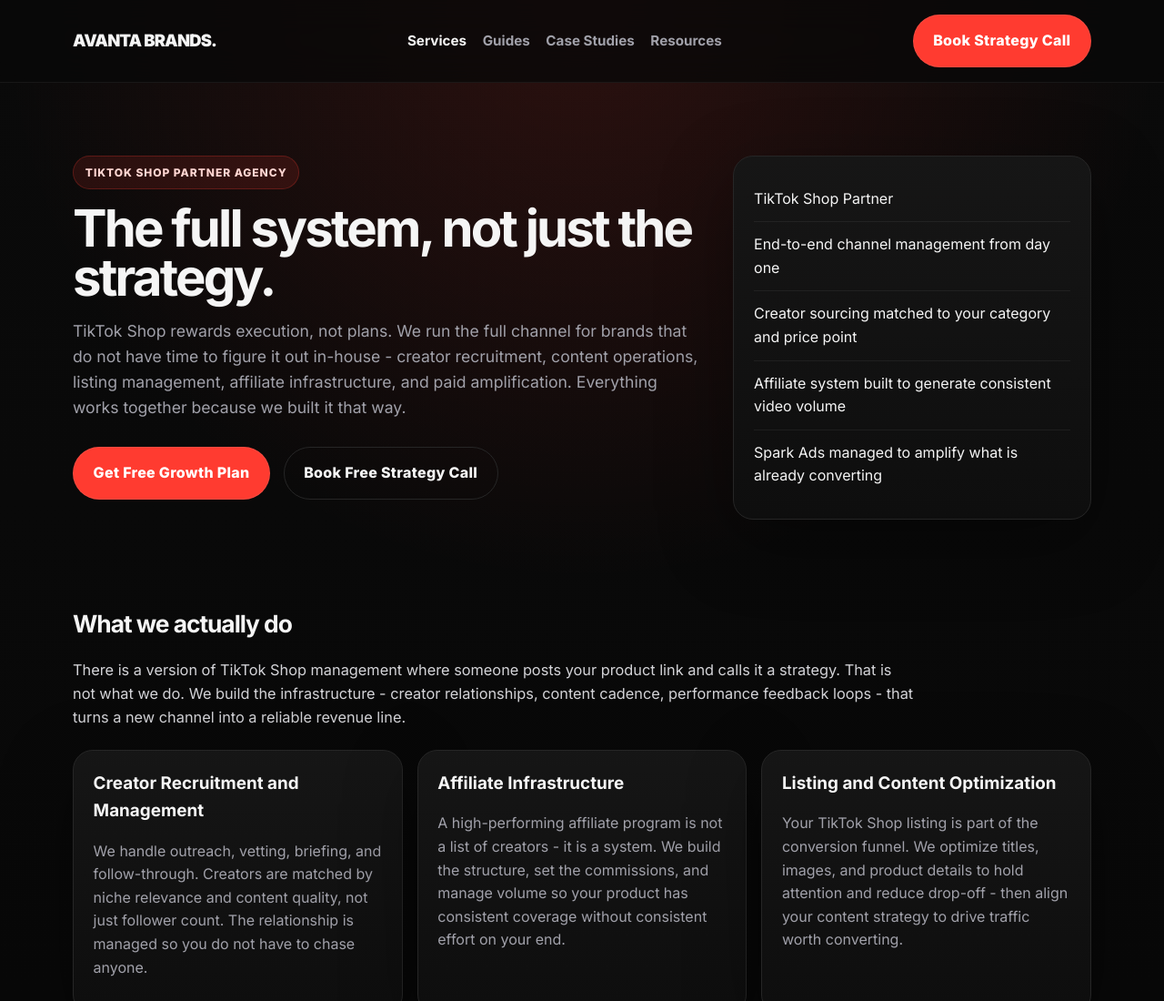
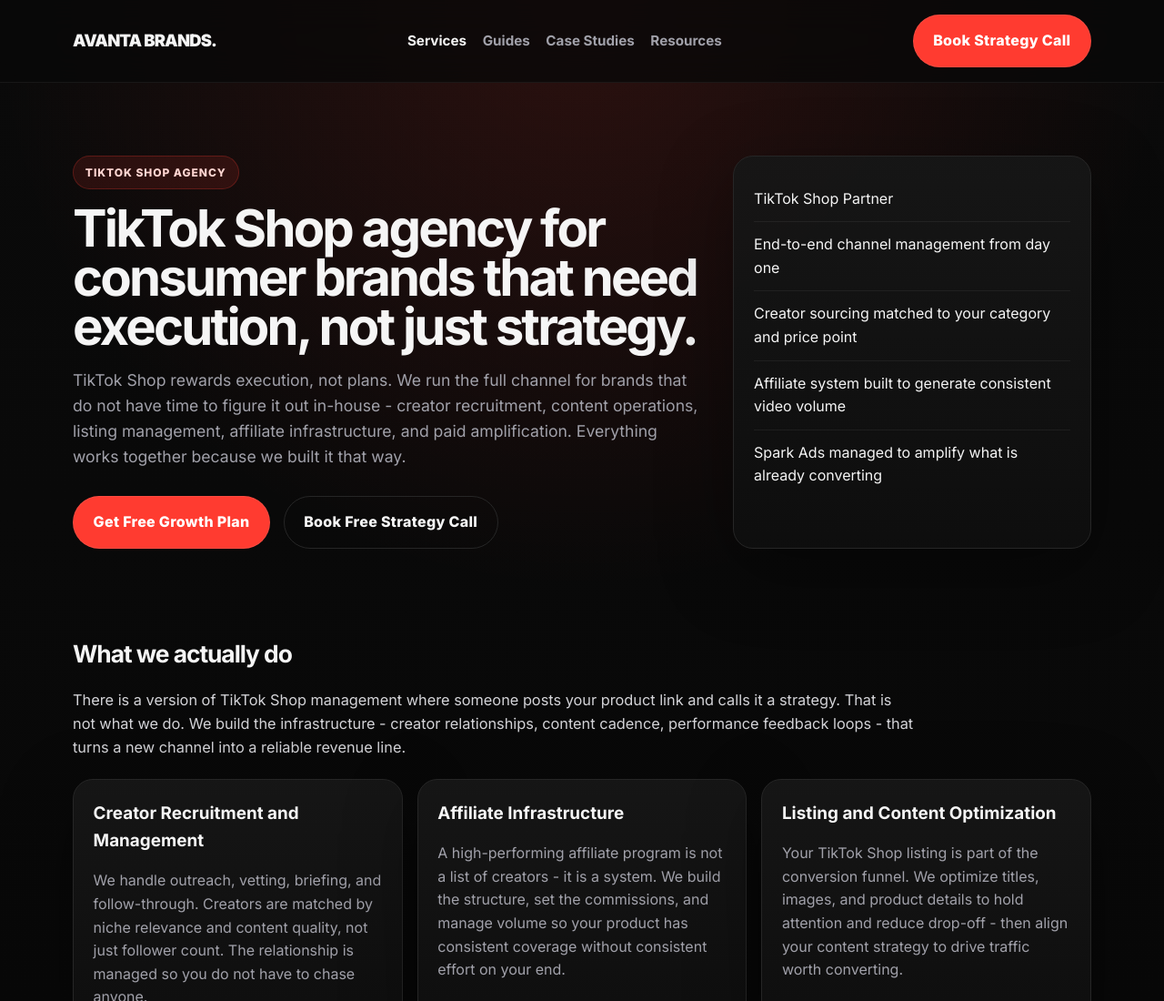
Before and after one commit to avantabrands/avanta-site, a plain HTML site: page services/tiktok-shop-agency/index.html in a window 1280 px wide. Shown: the top 1100 px of the page at 91% size. Drawn offline with Linux system fonts and the light colour scheme.

Commit message:
Target core unbranded TikTok Shop agency intent

```diff
--- a/services/tiktok-shop-agency/index.html
+++ b/services/tiktok-shop-agency/index.html
@@ -3,10 +3,10 @@
 <head>
   <meta charset="UTF-8" />
   <meta name="viewport" content="width=device-width, initial-scale=1.0" />
-  <title>TikTok Shop Partner Agency | Avanta Brands</title>
-  <meta name="description" content="Avanta Brands is a TikTok Shop Partner agency for beauty, wellness, supplement, Amazon, and Shopify brands that need creators, listings, Spark Ads, and full-channel execution." />
+  <title>TikTok Shop Agency for Consumer Brands | Avanta Brands</title>
+  <meta name="description" content="TikTok Shop agency for consumer brands that need creator recruitment, affiliate management, listings, Spark Ads, and full-channel execution." />
   <link rel="canonical" href="https://avantabrands.co/services/tiktok-shop-agency/" />
-  <meta property="og:title" content="TikTok Shop Partner Agency | Avanta Brands" />
+  <meta property="og:title" content="TikTok Shop Agency for Consumer Brands | Avanta Brands" />
   <meta property="og:description" content="The full system, not just the strategy. Avanta runs creators, content, listings, affiliate infrastructure, and Spark Ads as one connected channel." />
   <meta property="og:type" content="article" />
   <meta property="og:url" content="https://avantabrands.co/services/tiktok-shop-agency/" />
@@ -125,7 +125,7 @@
 </head>
 <body>
   <nav class="site-nav"><div class="container site-nav-inner"><a class="brand" href="/">AVANTA BRANDS</a><div class="nav-links"><a class="active" href="/services/">Services</a><a href="/guides/">Guides</a><a href="/case-studies/">Case Studies</a><a href="/resources/">Resources</a></div><a class="cta" href="https://calendly.com/avantabrands/30min" target="_blank" rel="noreferrer">Book Strategy Call</a></div></nav>
-  <header class="hero"><div class="container hero-grid"><div><div class="eyebrow">TikTok Shop Partner Agency</div><h1>The full system, not just the strategy.</h1><p>TikTok Shop rewards execution, not plans. We run the full channel for brands that do not have time to figure it out in-house - creator recruitment, content operations, listing management, affiliate infrastructure, and paid amplification. Everything works together because we built it that way.</p><div class="hero-actions"><a class="cta" href="/resources/free-tiktok-shop-growth-plan/">Get Free Growth Plan</a><a class="cta secondary" href="https://calendly.com/avantabrands/30min" target="_blank" rel="noreferrer">Book Free Strategy Call</a></div></div><aside class="hero-panel card"><ul class="panel-list"><li>TikTok Shop Partner</li><li>End-to-end channel management from day one</li><li>Creator sourcing matched to your category and price point</li><li>Affiliate system built to generate consistent video volume</li><li>Spark Ads managed to amplify what is already converting</li></ul></aside></div></header>
+  <header class="hero"><div class="container hero-grid"><div><div class="eyebrow">TikTok Shop Agency</div><h1>TikTok Shop agency for consumer brands that need execution, not just strategy.</h1><p>TikTok Shop rewards execution, not plans. We run the full channel for brands that do not have time to figure it out in-house - creator recruitment, content operations, listing management, affiliate infrastructure, and paid amplification. Everything works together because we built it that way.</p><div class="hero-actions"><a class="cta" href="/resources/free-tiktok-shop-growth-plan/">Get Free Growth Plan</a><a class="cta secondary" href="https://calendly.com/avantabrands/30min" target="_blank" rel="noreferrer">Book Free Strategy Call</a></div></div><aside class="hero-panel card"><ul class="panel-list"><li>TikTok Shop Partner</li><li>End-to-end channel management from day one</li><li>Creator sourcing matched to your category and price point</li><li>Affiliate system built to generate consistent video volume</li><li>Spark Ads managed to amplify what is already converting</li></ul></aside></div></header>
   <main class="section">
     <div class="container">
       <div class="section-intro">
```
Also changed, not shown: services/index.html (+4 -4 lines).
